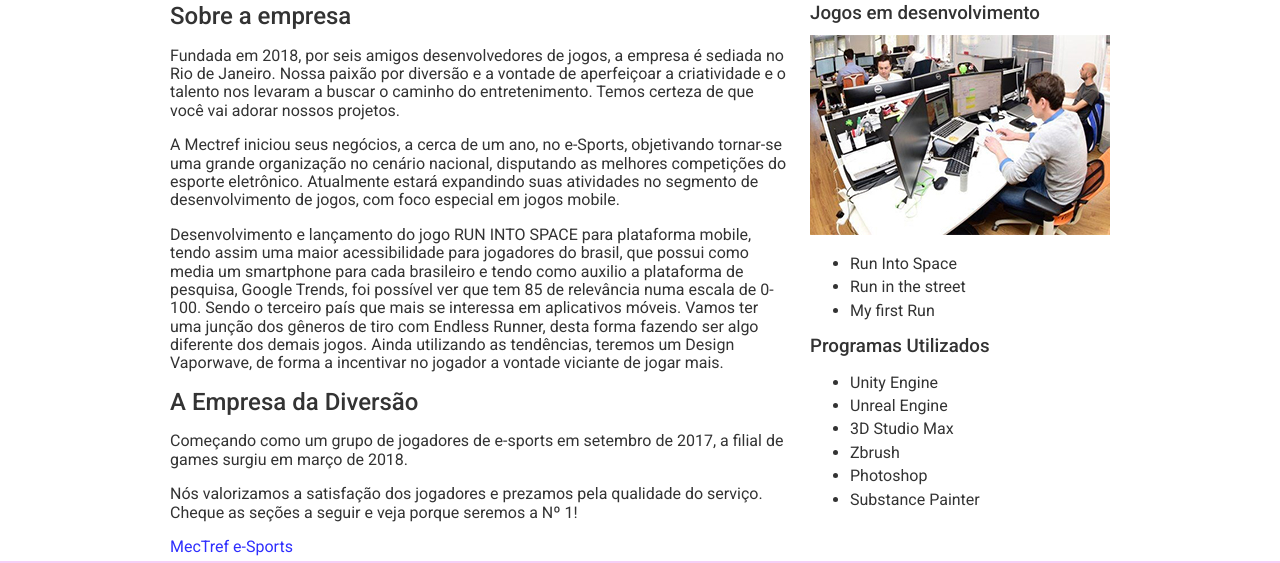
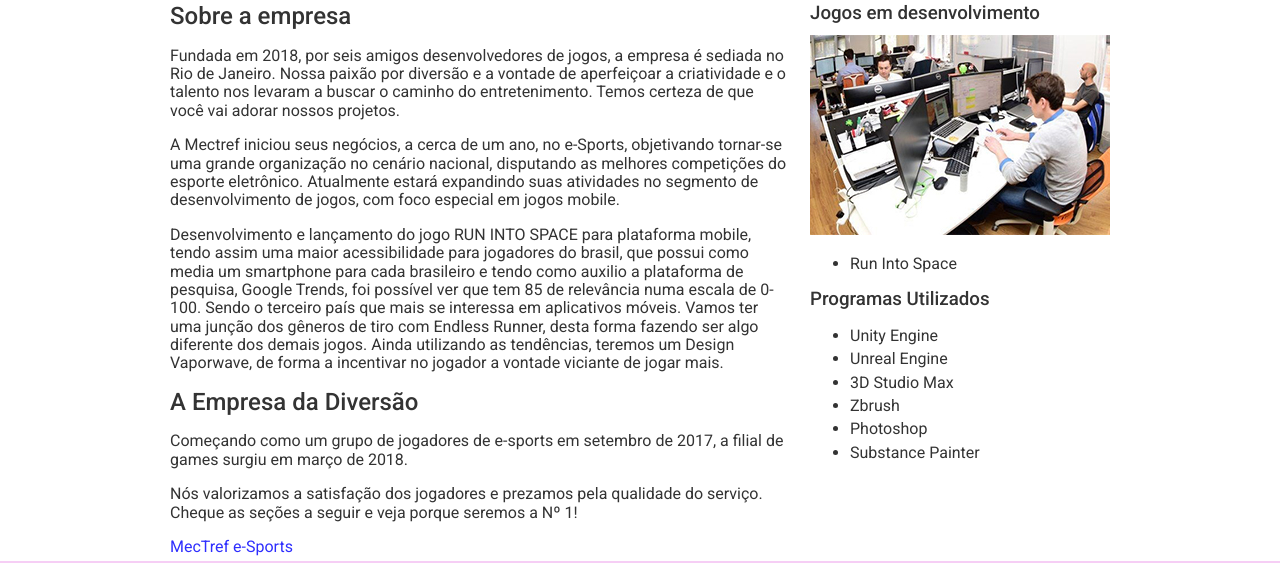
Before and after one commit to Coratini/mectref.github.io, a plain HTML site: page sobre.html in a window 1280 px wide. Shown: the part 127-690 px from the top of the page. Drawn offline with Linux system fonts and the light colour scheme.

Commit message:
removendo da pagina sobre alguns jogos em desenvolvimento

```diff
--- a/sobre.html
+++ b/sobre.html
@@ -47,8 +47,6 @@
 		    		<img src="img/trabalho.jpg" alt=""/>
 		    		<ul>
 		    			<li>Run Into Space</li>
-		    			<li>Run in the street</li>
-		    			<li>My first Run</li>
 		    		</ul>
 		    		<h3>Programas Utilizados</h3>
 		    		<ul>
```
